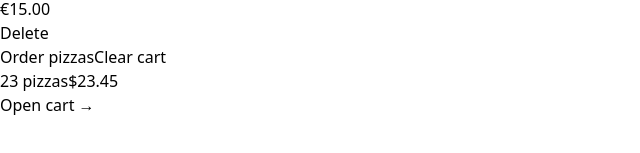
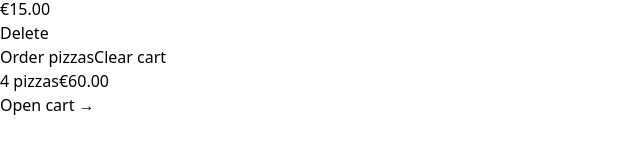
Before and after one commit to tihii-wg/fast-react-pizza, a React (Vite) app: page /cart in a window 1280 px wide. Shown: the part 289-442 px from the top of the page, without its empty margins (0-640 px from the left). Built offline with nearby package versions, Linux system fonts and the light colour scheme.

Commit message:
cartOverwiew data

```diff
--- a/src/features/cart/CartItem.jsx
+++ b/src/features/cart/CartItem.jsx
@@ -11,7 +11,6 @@ function CartItem({ item }) {
 
   function handleClick() {
     dispatch(deleteItem(id));
-    console.log("delete");
   }
 
   return (
--- a/src/features/cart/CartOverview.jsx
+++ b/src/features/cart/CartOverview.jsx
@@ -1,14 +1,24 @@
 // eslint-disable-next-line no-unused-vars
-import React from 'react';
-
-import { Link } from 'react-router-dom';
+import React from "react";
+import { useSelector } from "react-redux";
+import { formatCurrency } from "../../util/helpers";
+import { Link } from "react-router-dom";
+import {
+  getTotalPizzaPrice,
+  getTotalPizzaQuantity,
+} from "./cartSlice";
 
 function CartOverview() {
+  const totalPizzaQuantity = useSelector(getTotalPizzaQuantity);
+  const totalPizzaPrice = useSelector(getTotalPizzaPrice);
+
+  if (!totalPizzaQuantity) return null;
+
   return (
     <div className="item-between flex items-center justify-between bg-stone-800 p-4 text-sm uppercase text-stone-200 sm:p-8 md:text-base">
       <p className="space-x-4 font-semibold text-stone-300">
-        <span>23 pizzas</span>
-        <span>$23.45</span>
+        <span>{totalPizzaQuantity} pizzas</span>
+        <span>{formatCurrency(totalPizzaPrice)}</span>
       </p>
       <Link to="/cart">Open cart &rarr;</Link>
     </div>
--- a/src/features/cart/cartSlice.js
+++ b/src/features/cart/cartSlice.js
@@ -76,3 +76,9 @@ export const {
 } = cartSlice.actions;
 
 export default cartSlice.reducer;
+
+export const getTotalPizzaPrice = (state) =>
+  state.cart.cart.reduce((acc, item) => acc + item.totalPrice, 0);
+
+export const getTotalPizzaQuantity = (state) =>
+  state.cart.cart.reduce((acc, item) => acc + item.quantity, 0);
--- a/src/features/menu/MenuItem.jsx
+++ b/src/features/menu/MenuItem.jsx
@@ -2,12 +2,27 @@
 import React from "react";
 import { formatCurrency } from "../../util/helpers";
 import Button from "../../ui/Button";
+import { useDispatch } from "react-redux";
+import { addItem } from "../cart/cartSlice";
 
 // eslint-disable-next-line react/prop-types
 function MenuItem({ pizza }) {
   // eslint-disable-next-line react/prop-types
   const { id, name, unitPrice, ingredients, soldOut, imageUrl } =
     pizza;
+
+  const dispatch = useDispatch();
+
+  function handleClick() {
+    const newItem = {
+      id,
+      name,
+      quantity: 1,
+      unitPrice,
+      totalPrice: unitPrice,
+    };
+    dispatch(addItem(newItem));
+  }
 
   return (
     <li className="flex gap-4 py-2">
@@ -29,7 +44,11 @@ function MenuItem({ pizza }) {
               Sold out
             </p>
           )}
-          <Button type="small">Add to cart</Button>
+          {!soldOut && (
+            <Button handleClick={handleClick} type="small">
+              Add to cart
+            </Button>
+          )}
         </div>
       </div>
     </li>
```
